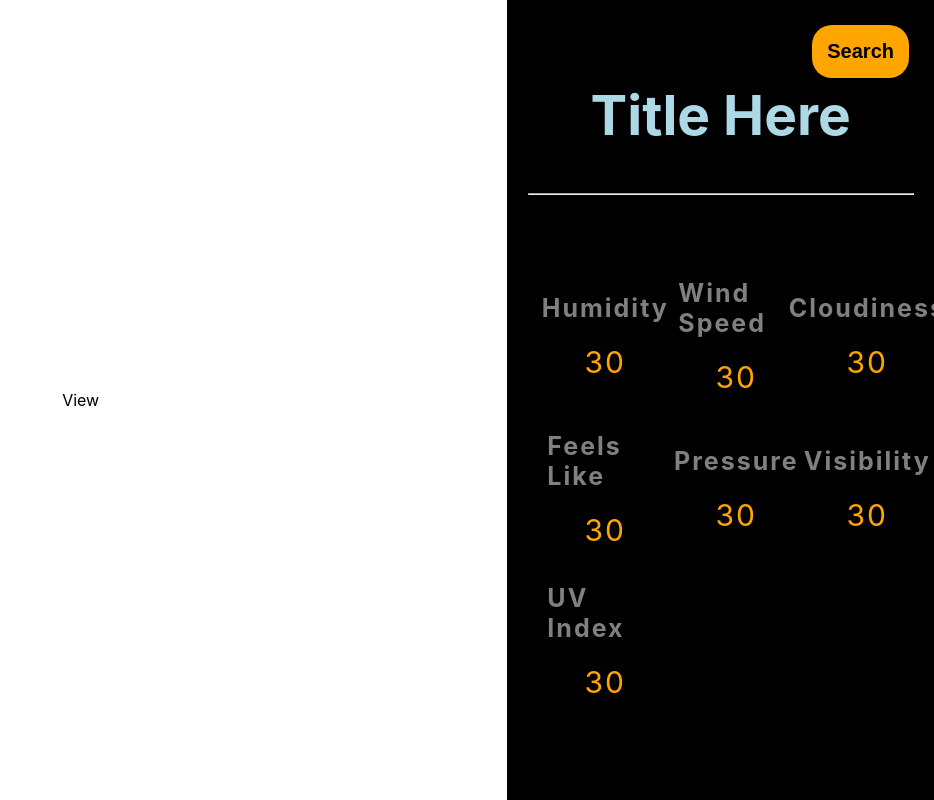
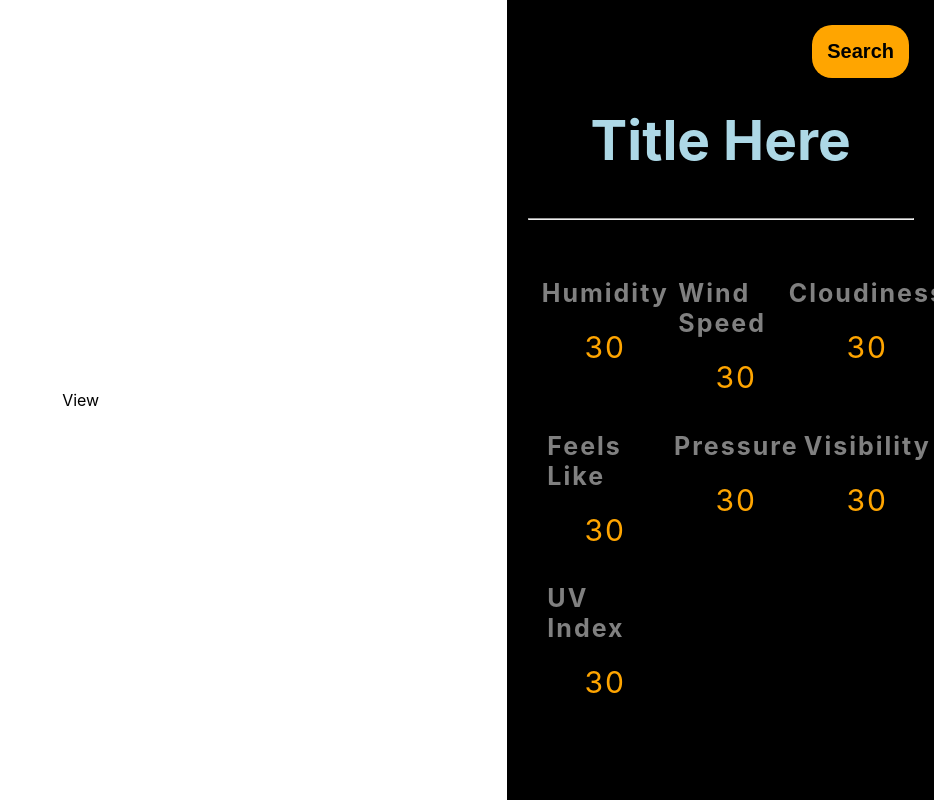
Before and after one commit to Dev-MostafaAzari/Weather-App, a React (Create React App) app: page / in a window 1280 px wide. Shown: the whole page, without its empty margins (346-1280 px from the left). Built offline with nearby package versions, Linux system fonts and the light colour scheme.

Commit message:
fixStatsStyleAndAddDispatchInStatsComponent

```diff
--- a/src/components/States/States.js
+++ b/src/components/States/States.js
@@ -1,6 +1,8 @@
 import React from 'react';
 import {motion} from "framer-motion";
 import "../../styles/States.css";
+import { useDispatch, useSelector } from 'react-redux';
+import { isLocation } from '../../features/weather/weatherSlice';
 
 const StatsDataVariants = {
     start:{
@@ -20,12 +22,14 @@ const StatsDataVariants = {
 
 
 const States=()=>{
+
+    const dispatch = useDispatch();
     return(
         <div className="StatsMain">
             <div className="StatsWrapper">
                 <div className="SearchContainer">
                     <motion.button initial={{y:-25,opacity:0}} whileInView={{y:0,opacity:1,transition:{duration:0.5}}} whileHover={{backgroundColor:"Green",scale:1.1,transition:{type:"spring",stiffness:150}}}
-                     className="SearchBtn">Search</motion.button>
+                    className="SearchBtn" onClick={()=>{dispatch(isLocation())}}>Search</motion.button>
                 </div>
                 <div className="StatsContainer">
                     <div className="StatsHeader">
--- a/src/styles/States.css
+++ b/src/styles/States.css
@@ -58,7 +58,6 @@
 .StatsData
 {
     width: 100%;
-    padding: 25px 20px;
 }
 .WeatherData
 {
@@ -79,7 +78,6 @@
 .ItemData
 {
     width: 100%;
-    height: 100%;
     display: flex;
     flex-direction: column;
     justify-content: center;
```
